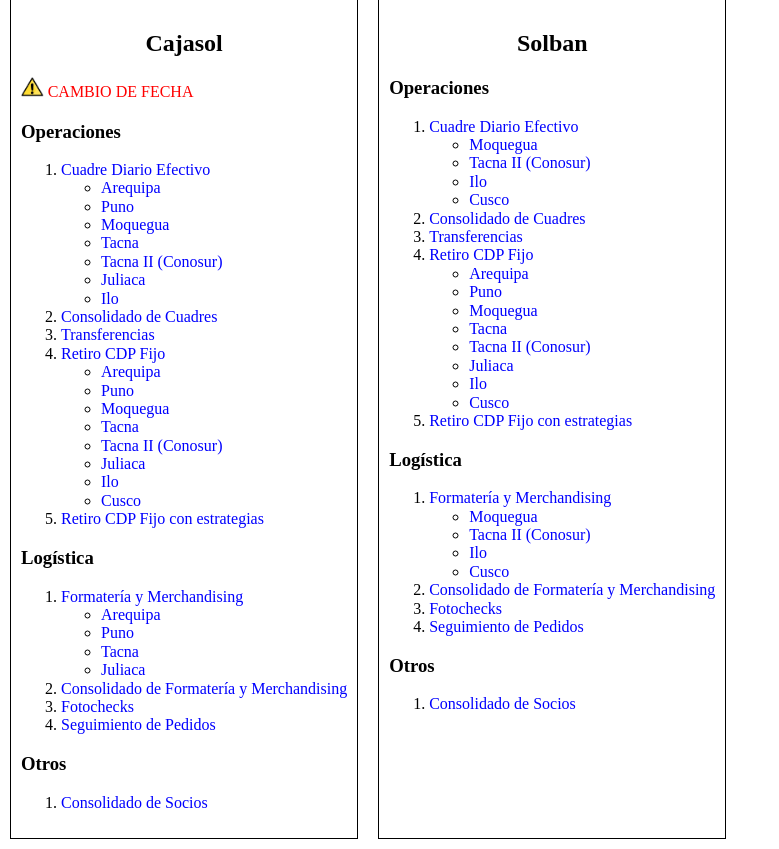
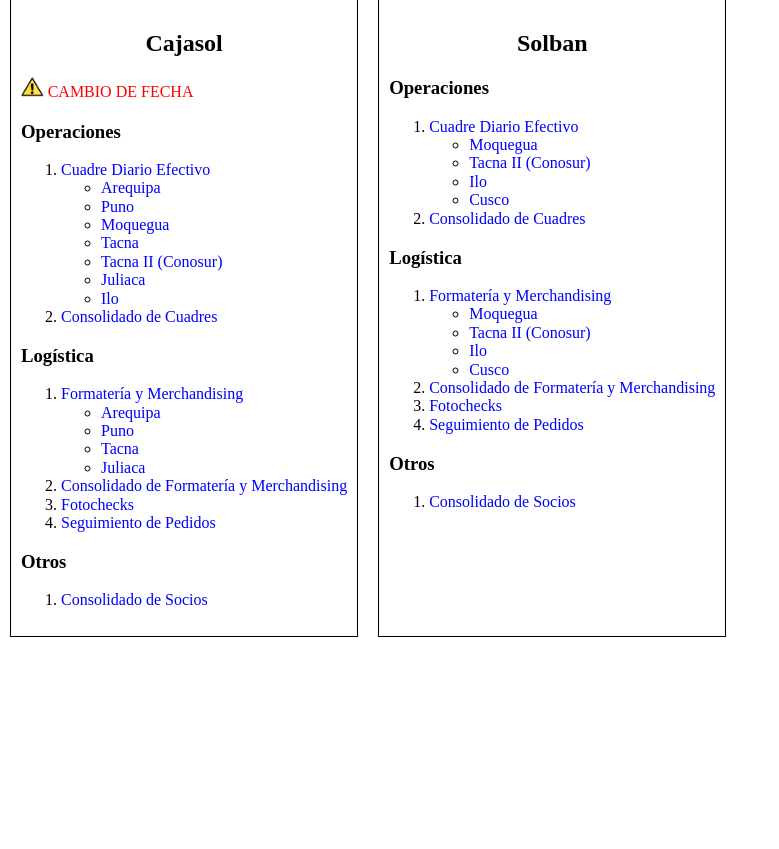
Before and after one commit to rooney2j/Cajasol-Enlaces, a Django app: page / in a window 1280 px wide. Shown: the part 109-958 px from the top of the page, without its empty margins (0-779 px from the left). After the commit the page ends 746 px from the top, so only its background shows below. Run offline with Django 3.2, Linux system fonts and the light colour scheme.

Commit message:
Enlaces eliminados por reunión Miércoles 13 Abril 2022

```diff
--- a/templates/index.html
+++ b/templates/index.html
@@ -79,6 +79,7 @@
       " target="_blank">Consolidado de Cuadres</a>
             </li>
 
+            <!-- Eliminado por reunión Miércoles 13 Abril 2022
             <li>
               <a href="https://docs.google.com/spreadsheets/d/1BO-LPicbj_4opTBkiEV0IyLj30yT-FoZwFvh_aSs5sU/edit?usp=sharing
       " target="_blank">Transferencias</a>
@@ -121,11 +122,16 @@
                   <a href="https://docs.google.com/spreadsheets/d/1wDBM2JRVWArXuTRTqXHH0a0W4dy-Lpvu62VxRbgDjtw/edit?usp=sharing" target="_blank">Cusco</a>
                 </li>
               </ul>
-            </li> <!-- Retiro CDP Fijo Cajasol -->
+            </li>
+            --> <!-- Eliminado por reunión Miércoles 13 Abril 2022 -->
+            <!-- Retiro CDP Fijo Cajasol -->
 
+            <!-- Eliminado por reunión Miércoles 13 Abril 2022
             <li>
               <a href="https://docs.google.com/spreadsheets/d/1qwNWbnjqoFJTqPlVG2M2LJeLWCX2b-c0LuNgZgJ01aY/edit?usp=sharing">Retiro CDP Fijo con estrategias</a>
             </li>
+            --> <!-- Eliminado por reunión Miércoles 13 Abril 2022 -->
+
           </ol>
 
           <h3>Logística</h3>
@@ -216,6 +222,7 @@
       " target="_blank">Consolidado de Cuadres</a>
             </li>
 
+            <!-- Eliminado por reunión Miércoles 13 Abril 2022
             <li>
               <a href="https://docs.google.com/spreadsheets/d/1eVhxc-e6L2x97gSXFxAV_2989ZFFzayiDNe5Gk3UTzw/edit?usp=sharing
       " target="_blank">Transferencias</a>
@@ -258,11 +265,15 @@
                   <a href="https://docs.google.com/spreadsheets/d/1wDBM2JRVWArXuTRTqXHH0a0W4dy-Lpvu62VxRbgDjtw/edit?usp=sharing" target="_blank">Cusco</a>
                 </li>
               </ul>
-            </li> <!-- Retiro CDP Fijo Solban -->
+            </li>
+            --> <!-- Eliminado por reunión Miércoles 13 Abril 2022 -->
+            <!-- Retiro CDP Fijo Solban -->
 
+            <!-- Eliminado por reunión Miércoles 13 Abril 2022
             <li>
               <a href="https://docs.google.com/spreadsheets/d/1qwNWbnjqoFJTqPlVG2M2LJeLWCX2b-c0LuNgZgJ01aY/edit?usp=sharing">Retiro CDP Fijo con estrategias</a>
             </li>
+          --> <!-- Eliminado por reunión Miércoles 13 Abril 2022 -->
           </ol>
 
           <h3>Logística</h3>
```
